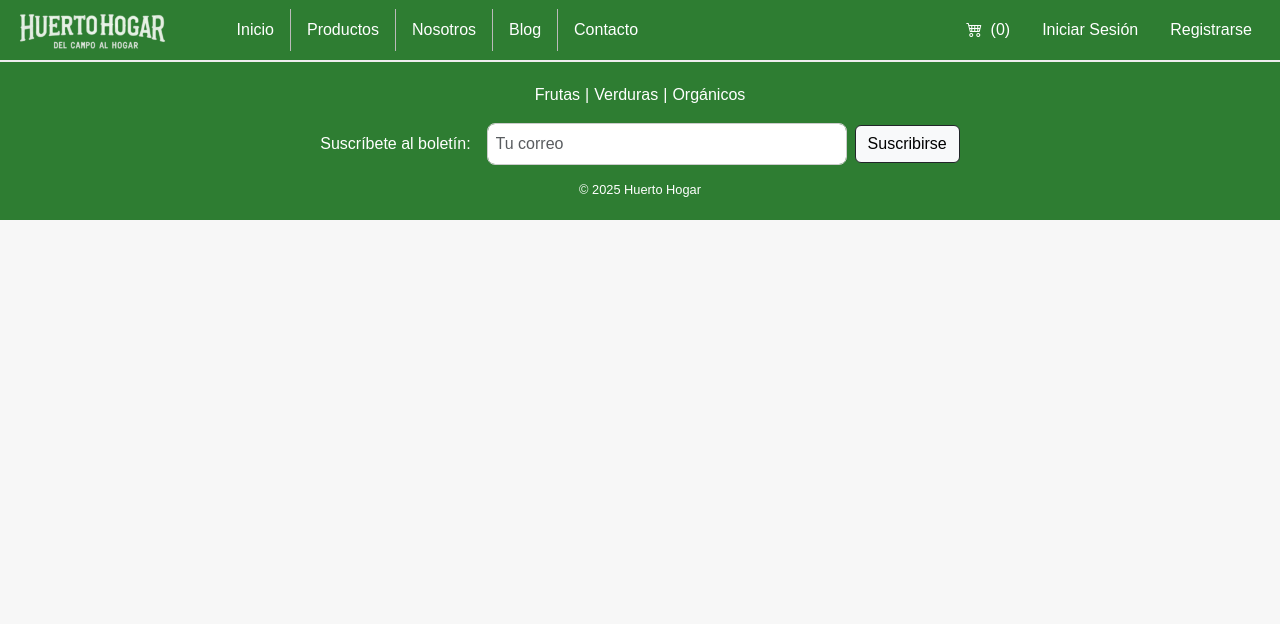
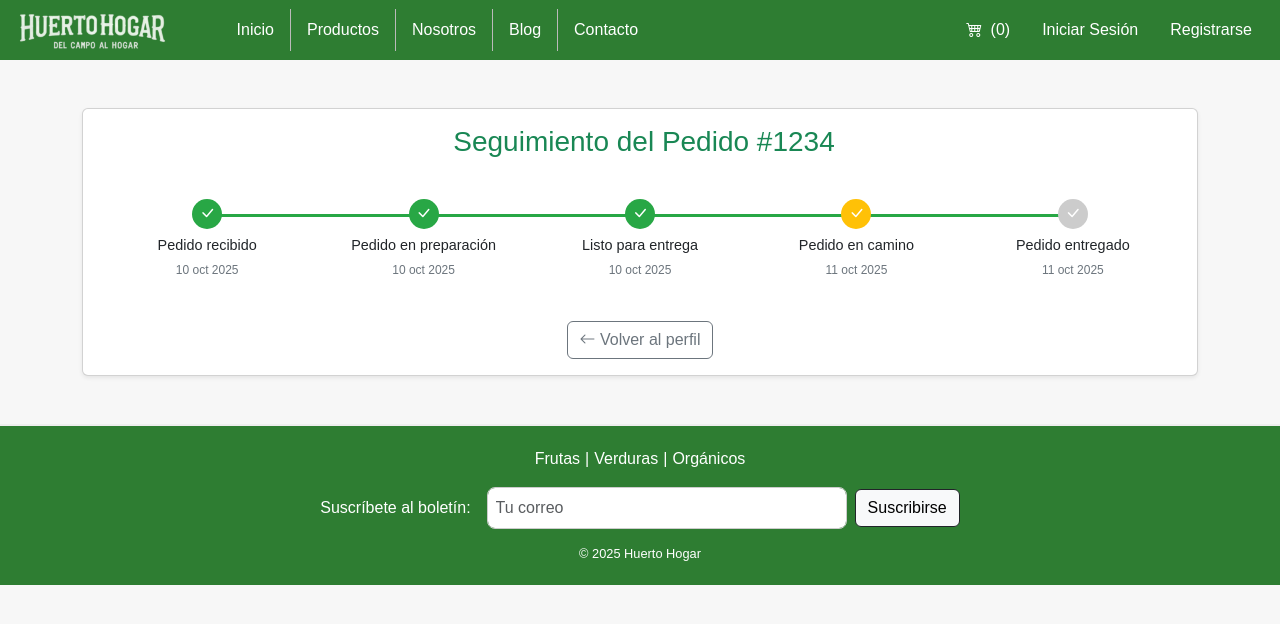
Before and after one commit to VicenteFuentes2404/HuertoHogaREACT, a React (Create React App) app in the folder huerto-hogar/: page /pedido-en-camino in a window 1280 px wide. Shown: the top 624 px of the page. Built offline with nearby package versions, Linux system fonts and the light colour scheme.

Commit message:
Detalle Seguimiento

```diff
--- a/huerto-hogar/src/App.jsx
+++ b/huerto-hogar/src/App.jsx
@@ -20,6 +20,8 @@ import NavbarPerfil from "./components/NavbarPerfil";
 import AdminDashboard from "./pages/AdminDashboard";
 import AdminPedidos from "./pages/AdminPedidos";
 import RegistroUsuarioAdmin from "./pages/RegistroUsuarioAdmin";
+import PedidoEntregado from "./pages/PedidoEntregado";
+import PedidoEnCamino from "./pages/PedidoEnCamino";
 
 
 
@@ -57,6 +59,9 @@ function App() {
         <Route path="/boleta" element={<Boleta />} />
         <Route path="/perfil" element={<Perfil />} />
         <Route path="/editar-perfil" element={<EditarPerfil />} />
+        <Route path="/pedido-entregado" element={<PedidoEntregado />} />
+        <Route path="/pedido-en-camino" element={<PedidoEnCamino />} />
+
 
 
         <Route path="/admin/dashboard" element={<AdminDashboard />} />
--- a/huerto-hogar/src/assets/css/style.css
+++ b/huerto-hogar/src/assets/css/style.css
@@ -190,3 +190,55 @@ section h1 {
 .text-justify {
   text-align: justify;
 }
+
+.timeline-horizontal {
+  display: flex;
+  justify-content: space-between;
+  align-items: flex-start;
+  position: relative;
+  margin-top: 40px;
+  margin-bottom: 40px;
+}
+
+.timeline-step {
+  position: relative;
+  text-align: center;
+  flex: 1;
+  display: flex;
+  flex-direction: column;
+  align-items: center;
+}
+
+.timeline-line {
+  position: absolute;
+  top: 15px; /* altura centrada respecto al círculo */
+  left: 50%;
+  right: -50%;
+  height: 3px;
+  background-color: #8fc6a9;
+  z-index: 0;
+}
+
+.timeline-circle {
+  width: 30px;
+  height: 30px;
+  border-radius: 50%;
+  background-color: #28a745;
+  color: white;
+  display: flex;
+  align-items: center;
+  justify-content: center;
+  margin-bottom: 8px;
+  z-index: 1;
+  position: relative;
+}
+
+.timeline-text h6 {
+  font-size: 0.9rem;
+  margin-bottom: 2px;
+}
+
+.timeline-text small {
+  font-size: 0.75rem;
+  color: #6c757d;
+}
--- /dev/null
+++ b/huerto-hogar/src/pages/PedidoEnCamino.jsx
@@ -0,0 +1,72 @@
+import React from "react";
+import "bootstrap/dist/css/bootstrap.min.css";
+import "../assets/css/style.css";
+
+const PedidoEnCamino = () => {
+  const pasos = [
+    { texto: "Pedido recibido", fecha: "10 oct 2025", estado: "completado" },
+    { texto: "Pedido en preparación", fecha: "10 oct 2025", estado: "completado" },
+    { texto: "Listo para entrega", fecha: "10 oct 2025", estado: "completado" },
+    { texto: "Pedido en camino", fecha: "11 oct 2025", estado: "actual" },
+    { texto: "Pedido entregado", fecha: "11 oct 2025", estado: "pendiente" },
+  ];
+
+  return (
+    <div className="container py-5">
+      <div className="card shadow-sm">
+        <div className="card-body">
+          <h3 className="mb-4 text-center text-success">
+                <i className="bi me-2"></i> Seguimiento del Pedido #1234
+        </h3>
+
+
+          <div className="timeline-horizontal">
+            {pasos.map((paso, index) => (
+              <div key={index} className="timeline-step">
+                {index !== pasos.length - 1 && (
+                  <div
+                    className="timeline-line"
+                    style={{
+                      backgroundColor:
+                        pasos[index].estado === "pendiente" ? "#ccc" : "#28a745",
+                    }}
+                  ></div>
+                )}
+
+                <div
+                  className="timeline-circle"
+                  style={{
+                    backgroundColor:
+                      paso.estado === "completado"
+                        ? "#28a745"
+                        : paso.estado === "actual"
+                        ? "#ffc107"
+                        : "#ccc",
+                  }}
+                >
+                  <i className="bi bi-check-lg"></i>
+                </div>
+
+                <div className="timeline-text">
+                  <h6>{paso.texto}</h6>
+                  <small>{paso.fecha}</small>
+                </div>
+              </div>
+            ))}
+          </div>
+
+          <div className="text-center mt-4">
+            <button
+              className="btn btn-outline-secondary"
+              onClick={() => window.history.back()}
+            >
+              <i className="bi bi-arrow-left"></i> Volver al perfil
+            </button>
+          </div>
+        </div>
+      </div>
+    </div>
+  );
+};
+
+export default PedidoEnCamino;
--- /dev/null
+++ b/huerto-hogar/src/pages/PedidoEntregado.jsx
@@ -0,0 +1,53 @@
+import React from "react";
+import "bootstrap/dist/css/bootstrap.min.css";
+import "../assets/css/style.css"; // asegúrate de tener tu style.css
+
+const PedidoEntregado = () => {
+  const pasos = [
+    { texto: "Pedido recibido", fecha: "10 oct 2025" },
+    { texto: "Pedido en preparación", fecha: "11 oct 2025" },
+    { texto: "Listo para entrega", fecha: "12 oct 2025" },
+    { texto: "Pedido en camino", fecha: "13 oct 2025" },
+    { texto: "Pedido entregado", fecha: "14 oct 2025" },
+  ];
+
+  return (
+    <div className="container py-5">
+      <div className="card shadow-sm">
+        <div className="card-body">
+          <h3 className="mb-4 text-center text-success">
+            <i className="bi me-2"></i> Seguimiento del Pedido #1228
+          </h3>
+
+          <div className="timeline-horizontal">
+            {pasos.map((paso, index) => (
+              <div key={index} className="timeline-step">
+                {index !== pasos.length - 1 && <div className="timeline-line"></div>}
+
+                <div className="timeline-circle">
+                  <i className="bi bi-check-lg"></i>
+                </div>
+
+                <div className="timeline-text">
+                  <h6>{paso.texto}</h6>
+                  <small>{paso.fecha}</small>
+                </div>
+              </div>
+            ))}
+          </div>
+
+          <div className="text-center mt-4">
+            <button
+              className="btn btn-outline-secondary"
+              onClick={() => window.history.back()}
+            >
+              <i className="bi bi-arrow-left"></i> Volver al perfil
+            </button>
+          </div>
+        </div>
+      </div>
+    </div>
+  );
+};
+
+export default PedidoEntregado;
--- a/huerto-hogar/src/pages/Perfil.jsx
+++ b/huerto-hogar/src/pages/Perfil.jsx
@@ -1,5 +1,7 @@
 // src/pages/Perfil.jsx
 import React from "react";
+import { Link } from "react-router-dom";
+
 
 const Perfil = () => {
   return (
@@ -40,16 +42,31 @@ const Perfil = () => {
               <h4>Seguimiento de Compras</h4>
               <i className="bi bi-truck" style={{ fontSize: "1.5rem" }}></i>
             </div>
+
             <ul className="list-group">
               <li className="list-group-item d-flex justify-content-between align-items-center">
-                Pedido #1234 <span className="badge bg-warning text-dark">En camino</span>
+                Pedido #1234
+                <div className="d-flex align-items-center">
+                  <span className="badge bg-warning text-dark me-3">En camino</span>
+                  <Link to="/pedido-en-camino" className="btn btn-sm btn-outline-success">
+                    Ver detalle
+                  </Link>
+                </div>
               </li>
+
               <li className="list-group-item d-flex justify-content-between align-items-center">
-                Pedido #1228 <span className="badge bg-success">Entregado</span>
+                Pedido #1228
+                <div className="d-flex align-items-center">
+                  <span className="badge bg-success me-3">Entregado</span>
+                  <Link to="/pedido-entregado" className="btn btn-sm btn-outline-success">
+                    Ver detalle
+                  </Link>
+                  </div>
               </li>
             </ul>
           </div>
         </div>
+
       </div>
     </main>
   );
```
